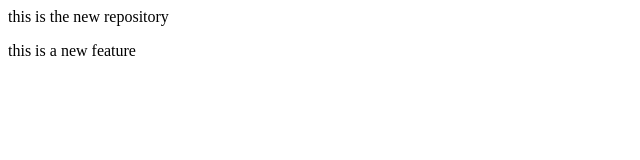
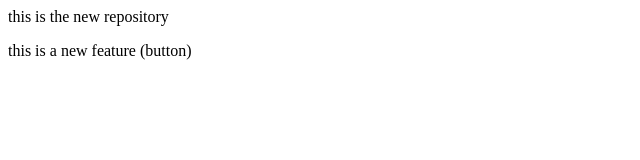
Before and after one commit to samaelsat/localrepo, a plain HTML site: page index.html in a window 1280 px wide. Shown: the full height of the page, 0-640 px from the left. Drawn offline with Linux system fonts and the light colour scheme.

```diff
--- a/index.html
+++ b/index.html
@@ -1,2 +1,2 @@
 <p>this is the new repository</p>
-<p>this is a new feature </p
+<p>this is a new feature  (button) </p>
```
